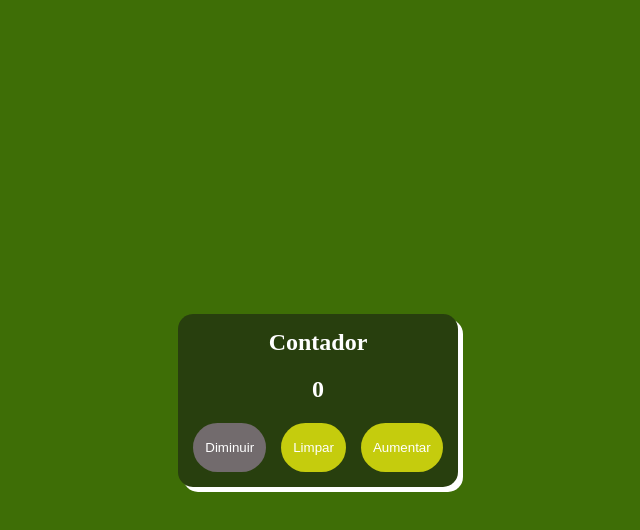
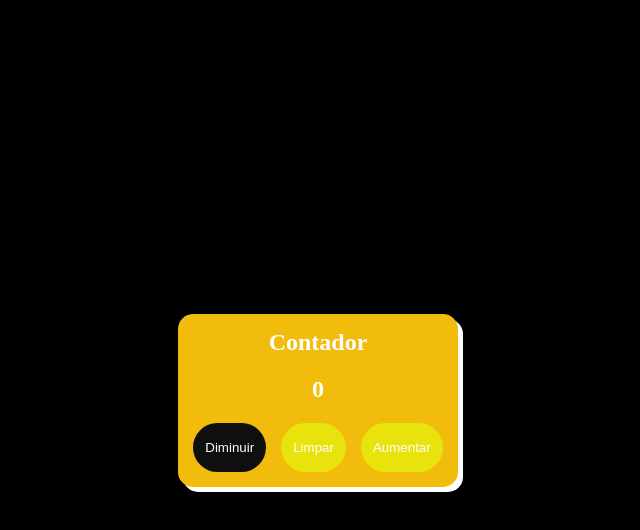
Before and after one commit to typelv77/contador-html, a plain HTML site: page index.html in a window 1280 px wide. In both pictures the pointer is over the button "Diminuir". Shown: the whole page, without its empty margins (322-962 px from the left). Drawn offline with Linux system fonts and the light colour scheme.

Commit message:
feat: color

```diff
--- a/assets/style.css
+++ b/assets/style.css
@@ -3,6 +3,7 @@
     padding: 0;
     box-shadow: 0;
 }
+
 main{
     display: flex;
     justify-content: center;
@@ -12,7 +13,7 @@ main{
 }
 
 body{
-    background-color: rgb(62, 110, 6);
+    background-color: #000000;
 }
 
 section{
@@ -22,7 +23,7 @@ section{
     align-items: center;
     margin-top: 300px;
     color: rgb(255, 255, 255);
-    background-color: rgb(40, 63, 14);
+    background-color: rgb(241, 188, 11);
     margin: auto;
     padding: 15px;
     border-radius: 15px;
@@ -43,7 +44,8 @@ button{
     display: flex;
     gap: 15px;
 }
+
 button:hover{
-    transition: 1.5s;
-    background-color: rgb(114, 107, 109);
+    transition: 2ms;
+    background-color: #0f0f0f;
 }
```
